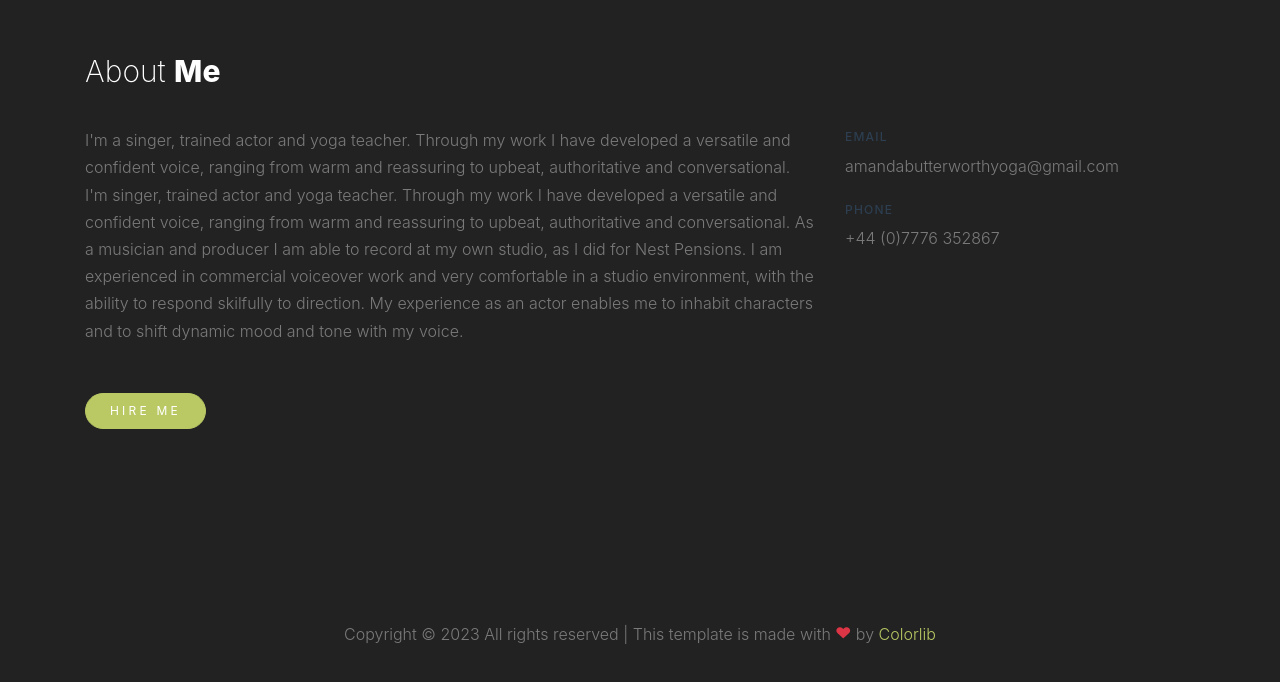
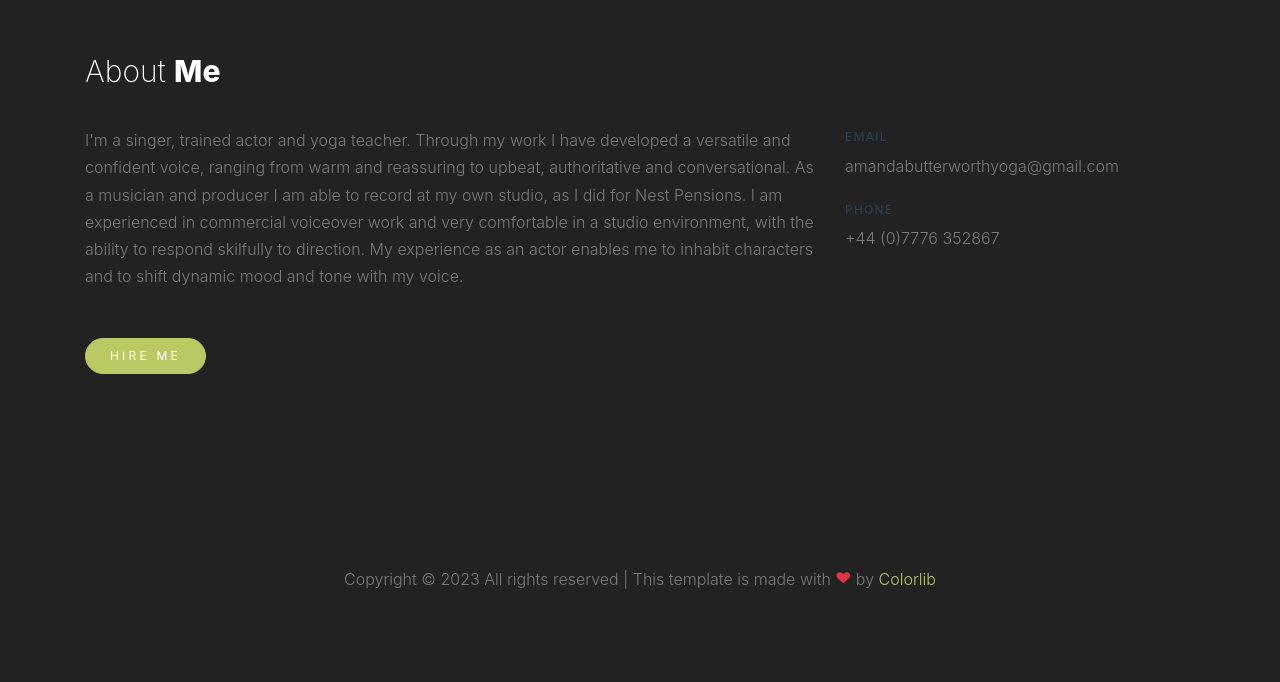
Before and after one commit to msp/amanda-butterworth, a plain HTML site: page index.html in a window 1280 px wide. Shown: the part 1676-2358 px from the top of the page. Drawn offline with nearby package versions, Linux system fonts and the light colour scheme; files whose address does not match are found by name.

Commit message:
Remove dupe copy!

```diff
--- a/index.html
+++ b/index.html
@@ -249,7 +249,7 @@
 				<div class="col-lg-8 Xpl-lg-8">
 					<!-- <p class="lead">Separated they live in Bookmarksgrove right at the coast of the Semantics, a large language ocean.</p> -->
 					<p class="mb-5  ">
-						I'm a singer, trained actor and yoga teacher. Through my work I have developed a versatile and confident voice, ranging from warm and reassuring to upbeat, authoritative and conversational. I'm singer, trained actor and yoga teacher. Through my work I have developed a versatile and confident voice, ranging from warm and reassuring to upbeat, authoritative and conversational.
+						I'm a singer, trained actor and yoga teacher. Through my work I have developed a versatile and confident voice, ranging from warm and reassuring to upbeat, authoritative and conversational.
 						As a musician and producer I am able to record at my own studio, as I did for Nest Pensions. I am experienced in commercial voiceover work and very comfortable in a studio environment, with the ability to respond skilfully to direction.
 						My experience as an actor enables me to inhabit characters and to shift dynamic mood and tone with my voice.
 					</p>
```
